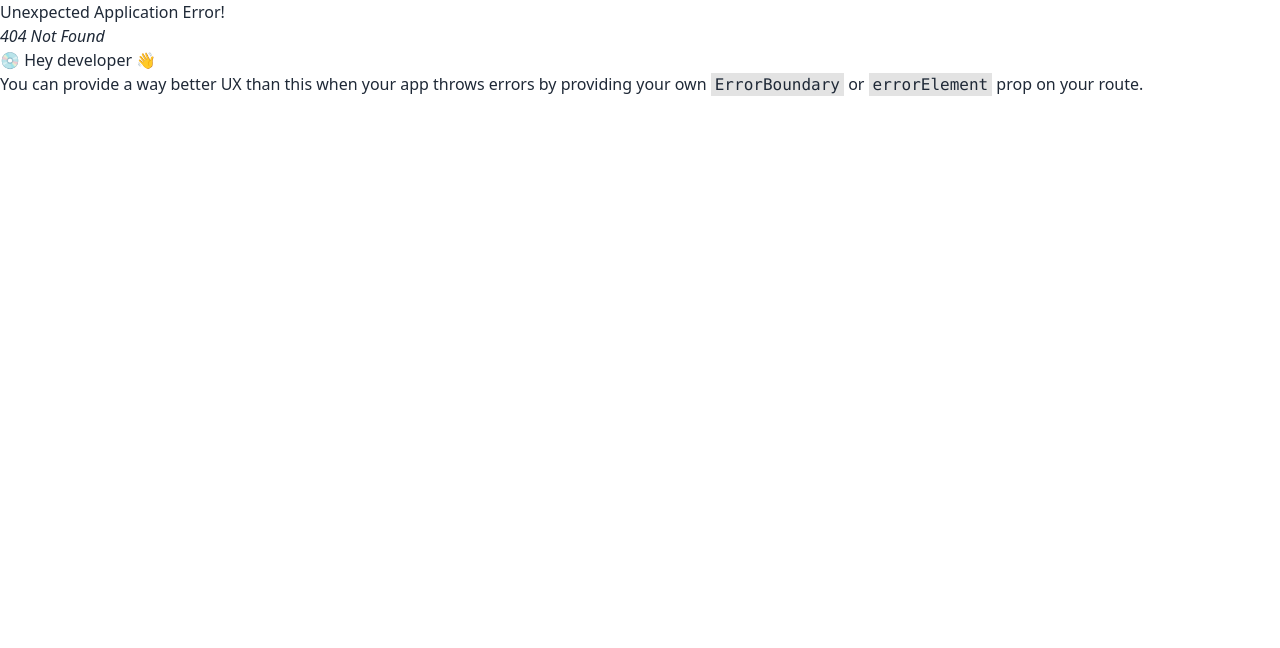
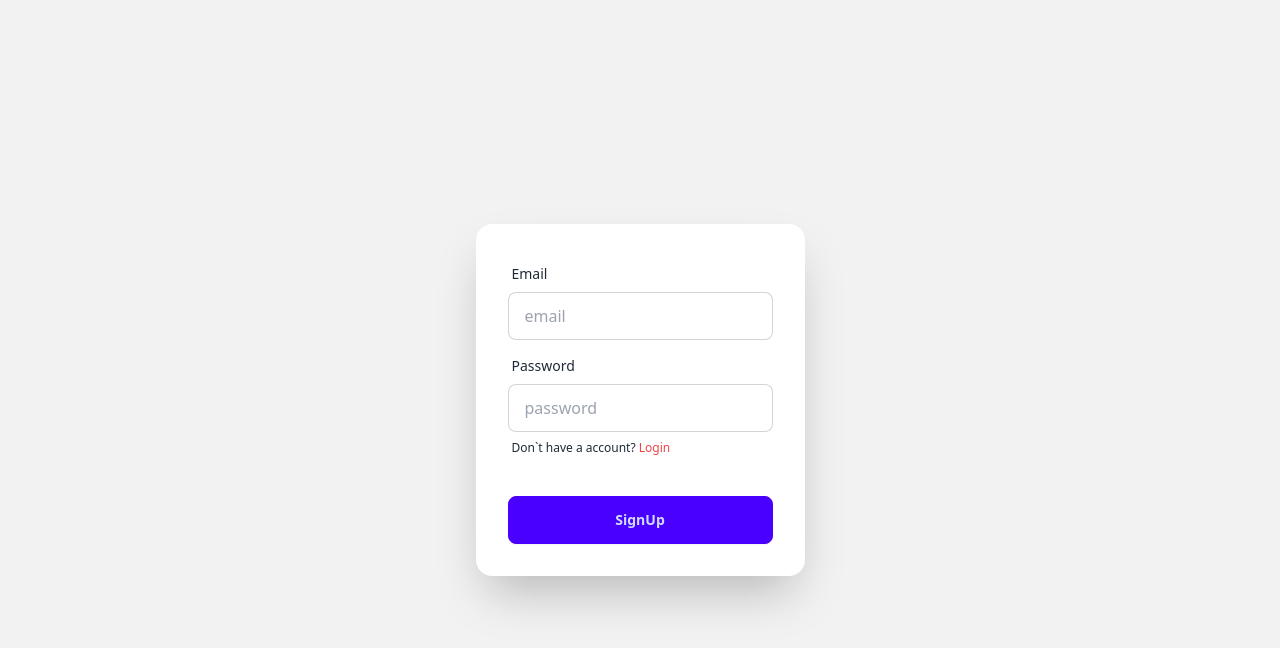
Before and after one commit to ripon4521/Task-Managements-Client-Side, a React (Vite) app: page /login in a window 1280 px wide. Before the commit this address had no page. Shown: the top 648 px of the page. Built offline with nearby package versions, Linux system fonts and the light colour scheme; no server answers.

Commit message:
create google login

```diff
--- a/index.html
+++ b/index.html
@@ -1,5 +1,5 @@
 <!doctype html>
-<html lang="en">
+<html lang="en" >
   <head>
     <meta charset="UTF-8" />
     <link rel="icon" type="image/svg+xml" href="./public/Logo/Frame 60809.png" />
--- a/package.json
+++ b/package.json
@@ -12,11 +12,13 @@
   "dependencies": {
     "@headlessui/react": "^1.7.17",
     "@heroicons/react": "^2.1.1",
+    "firebase": "^10.7.1",
     "localforage": "^1.10.0",
     "match-sorter": "^6.3.1",
     "react": "^18.2.0",
     "react-dom": "^18.2.0",
     "react-helmet-async": "^2.0.4",
+    "react-hook-form": "^7.49.2",
     "react-icons": "^4.12.0",
     "react-router-dom": "^6.21.0",
     "sort-by": "^1.2.0"
--- /dev/null
+++ b/src/Firebase/firebase.config.js
@@ -0,0 +1,17 @@
+// Import the functions you need from the SDKs you need
+import { initializeApp } from "firebase/app";
+// TODO: Add SDKs for Firebase products that you want to use
+// https://firebase.google.com/docs/web/setup#available-libraries
+
+// Your web app's Firebase configuration
+const firebaseConfig = {
+  apiKey: "AIzaSyCeC8FHdChQ15jyKxoCdyWSsHG5YC3qfTs",
+  authDomain: "task-mangement-3a66c.firebaseapp.com",
+  projectId: "task-mangement-3a66c",
+  storageBucket: "task-mangement-3a66c.appspot.com",
+  messagingSenderId: "166585528429",
+  appId: "1:166585528429:web:edfee73601fbf86a794f64"
+};
+
+// Initialize Firebase
+export const app = initializeApp(firebaseConfig);
--- a/src/Page/Home/Banner/Banner2.jsx
+++ b/src/Page/Home/Banner/Banner2.jsx
@@ -1,3 +1,5 @@
+import { Link } from "react-router-dom";
+
 const Banner2 = () => {
 
   return (
@@ -22,7 +24,7 @@ const Banner2 = () => {
                 href="#"
                 className="mr-5 flex items-center bg-[#276ef1] px-8 py-4 font-semibold text-white transition [box-shadow:rgb(171,_196,245)-8px_8px] hover:[box-shadow:rgb(171,_196,_245)_0px_0px] md:mr-6 lg:mr-8"
               >
-                <p className="mr-6 font-bold">Get Started</p>
+                <Link to='/signup' className="mr-6 font-bold">Get Started</Link>
                 <svg
                   fill="currentColor"
                   viewBox="0 0 20 21"
--- a/src/Page/Home/Navbar/Navbar.jsx
+++ b/src/Page/Home/Navbar/Navbar.jsx
@@ -1,6 +1,7 @@
 import  { useState } from 'react';
 import { FaBars } from "react-icons/fa";
 import logo from '../../../../public/Logo/Frame 60809.png'
+import { Link } from 'react-router-dom';
 
 const Navbar = () => {
   const [isOpen, setIsOpen] = useState(false);
@@ -29,7 +30,7 @@ const Navbar = () => {
           <div className="flex flex-col px-6 py-6 lg:flex-row lg:items-center lg:justify-between lg:px-10 lg:py-4 xl:px-20">
             {/* SVG LOGO - YOU CAN REPLACE THIS */}
             <a className='flex items-center' href="#">
-             <img src={logo} alt="" />
+             <img className='w-10' src={logo} alt="" />
              <span className='text-2xl font-dmsnas font-bold'>Beress</span>
             </a>
             {/* MENU CONTENT 1 */}
@@ -50,15 +51,15 @@ const Navbar = () => {
             </div>
             {/* MENU CONTENT 2 */}
             <div className={`flex flex-col space-y-8 lg:flex lg:flex-row lg:space-x-3 lg:space-y-0 ${isOpen ? 'show' : 'hidden'}`}>
-              <a href="#" className="font-inter rounded-lg lg:px-6 lg:py-4 lg:hover:bg-gray-50 lg:hover:text-gray-800">
+              <Link to="/signup" className="font-inter rounded-lg lg:px-6 lg:py-4 lg:hover:bg-gray-50 lg:hover:text-gray-800">
                 Sign Up
-              </a>
-              <a
+              </Link>
+              <Link
                 className="font-inter rounded-lg bg-black px-8 py-4 text-center text-white hover:bg-gray-800"
-                href="#"
+                to="/login"
               >
                 Login
-              </a>
+              </Link>
             </div>
             {/* BURGER MENU */}
             <a href="#" className="absolute right-5 lg:hidden" onClick={toggleNavbar}>
--- /dev/null
+++ b/src/Page/Login/Login.jsx
@@ -0,0 +1,54 @@
+import { Helmet } from "react-helmet-async";
+import { Link } from "react-router-dom";
+
+const Login = () => {
+  return (
+
+    <div>
+        <Helmet>
+        <title>Beress||Login</title>
+        </Helmet>
+      <div className="hero min-h-screen bg-base-200">
+        <div className="hero-content flex-col lg:flex-row-reverse">
+
+          <div className="card shrink-0 w-full max-w-sm shadow-2xl bg-base-100">
+            <form className="card-body">
+              <div className="form-control">
+                <label className="label">
+                  <span className="label-text">Email</span>
+                </label>
+                <input
+                  type="email"
+                  placeholder="email"
+                  className="input input-bordered"
+                  required
+                />
+              </div>
+              <div className="form-control">
+                <label className="label">
+                  <span className="label-text">Password</span>
+                </label>
+                <input
+                  type="password"
+                  placeholder="password"
+                  className="input input-bordered"
+                  required
+                />
+                <label className="label">
+                  <a href="#" className="label-text-alt link link-hover">
+                    Don`t have a account? <span><Link to='/signup'  className="text-red-500">Login</Link></span>
+                  </a>
+                </label>
+              </div>
+              <div className="form-control mt-6">
+                <button className="btn btn-primary">SignUp</button>
+              </div>
+            </form>
+          </div>
+        </div>
+      </div>
+    </div>
+  );
+};
+
+export default Login;
--- /dev/null
+++ b/src/Page/Login/SignUp.jsx
@@ -0,0 +1,79 @@
+import { useContext } from "react";
+import { Helmet } from "react-helmet-async";
+import { Link, useLocation, useNavigate } from "react-router-dom";
+import { AuthContext } from "../../Provider/AuthContext";
+
+
+const SignUp = () => {
+  const {user,googleLogin}=useContext(AuthContext)
+  const location = useLocation();
+
+  console.log(user);
+  const from = '/';
+  const navigate = useNavigate();
+      const handleGoogleLogin=()=>{
+        googleLogin()
+        navigate(from ,{replace:true});
+
+      }
+
+  return (
+    <section>
+      <Helmet>
+        <title>Beress||SignUp</title>
+      </Helmet>
+      {/* Container */}
+      <div className="py-16 md:py-24 lg:py-32">
+        {/* Component */}
+        <div className="mx-auto max-w-xl bg-[#f2f2f7] px-5 py-12 text-center md:px-10">
+          {/* Title */}
+          <h2 className="text-3xl font-bold md:text-5xl">Start 14-day free trial</h2>
+          <p className="mx-auto mb-5 mt-4 max-w-xl text-[#647084] md:mb-8">Lorem ipsum dolor sit amet consectetur adipiscing elit ut aliquam, purus sit amet luctus magna fringilla urna</p>
+          {/* Button */}
+          <a onClick={handleGoogleLogin} href="#" className="mx-auto flex max-w-sm justify-center bg-[#276ef1] px-8 py-4 text-center font-semibold text-white transition shadow-[rgb(171,196,245)]-8px-8px hover:shadow-[rgb(171,196,245)]-0px-0px">
+            <img src="https://assets.website-files.com/6357722e2a5f19121d37f84d/6357722e2a5f19d23637f876_GoogleLogo.svg" alt="" className="mr-4" />
+            <p className="font-bold">Sign up with Google</p>
+          </a>
+          {/* Divider */}
+          <div className="mx-auto mb-14 mt-14 flex max-w-sm justify-around">
+            <img src="https://assets.website-files.com/6357722e2a5f19121d37f84d/6358f3d7490d1b3d86cf9442_Line%203.svg" alt="" className="inline-block" />
+            <p className="text-sm text-[#647084]">or sign up with email</p>
+            <img src="https://assets.website-files.com/6357722e2a5f19121d37f84d/6358f3d7490d1b3d86cf9442_Line%203.svg" alt="" className="inline-block" />
+          </div>
+          {/* Form */}
+          <form className="mx-auto mb-4 max-w-sm pb-4" name="wf-form-password" method="get">
+            <FormInput src="https://assets.website-files.com/6357722e2a5f19121d37f84d/6357722e2a5f190b7e37f878_EnvelopeSimple.svg" type="email" placeholder="Email Address" required />
+            <FormInput src="https://assets.website-files.com/6357722e2a5f19121d37f84d/6357722e2a5f19601037f879_Lock-2.svg" type="password" placeholder="Password (min 8 characters)" required />
+            <SignUpButton />
+          </form>
+          <p className="text-sm text-[#636262]">Alrady have an account? <Link to="/login" className="font-[Montserrat,_sans-serif] text-sm font-bold text-black">Login</Link></p>
+        </div>
+      </div>
+    </section>
+  );
+};
+
+const FormInput = ({ src, type, placeholder, required }) => {
+  return (
+    <div className="relative mb-4 pb-2">
+      <img alt="" src={src} className="absolute bottom-0 left-[5%] right-auto top-[26%] inline-block" />
+      <input type={type} className="mb-4 block h-9 w-full border border-black bg-white px-3 py-6 pl-14 text-sm text-[#333333]" placeholder={placeholder} required={required} />
+    </div>
+  );
+};
+
+const SignUpButton = () => {
+  return (
+    <a href="#" className="flex max-w-full grid-cols-2 flex-row items-center justify-center bg-[#276ef1] px-8 py-4 text-center font-semibold text-white transition shadow-[rgb(171,196,245)]-8px-8px hover:shadow-[rgb(171,196,245)]-0px-0px">
+      <p className="mr-6 font-bold">Join Flowspark</p>
+      <div className="h-4 w-4 flex-none">
+        <svg fill="currentColor" viewBox="0 0 20 21" xmlns="http://www.w3.org/2000/svg">
+          <title>Arrow Right</title>
+          <polygon points="16.172 9 10.101 2.929 11.515 1.515 20 10 19.293 10.707 11.515 18.485 10.101 17.071 16.172 11 0 11 0 9"></polygon>
+        </svg>
+      </div>
+    </a>
+  );
+};
+
+export default SignUp;
--- /dev/null
+++ b/src/Provider/AuthContext.jsx
@@ -0,0 +1,80 @@
+import { createContext, useEffect, useState } from "react";
+
+import { GoogleAuthProvider, createUserWithEmailAndPassword, getAuth, onAuthStateChanged, signInWithEmailAndPassword, signInWithPopup, signOut, updateProfile } from "firebase/auth";
+import { app } from "../Firebase/firebase.config";
+// import { axiosPublic } from "../Hooks/useAxiosPublic";
+
+export const AuthContext = createContext(null);
+const auth = getAuth(app);
+const AuthProvider = ({children}) => {
+    const [user,setUser]=useState(null);
+    const [loading,setloading]=useState(true);
+    const provider = new GoogleAuthProvider();
+
+    const createUser =(email,password)=>{
+        setloading(true)
+       return createUserWithEmailAndPassword(auth, email, password)
+    }
+    const sighnIn = (email,password)=>{
+        setloading(true)
+        return signInWithEmailAndPassword(auth,email,password)
+    }
+    const googleLogin = ()=>{
+        setloading(true)
+        return signInWithPopup(auth ,provider)
+     }
+     const logout = ()=>{
+        setloading(true)
+        return signOut(auth)
+    }
+    const updateuserProfile = (name , photo)=>{
+        setloading(true)
+     return   updateProfile(auth.currentUser, {
+            displayName: name, photoURL: photo
+        })
+    }
+
+useEffect(()=>{
+    const unsubscribe = onAuthStateChanged(auth, currentuser =>{
+        setUser(currentuser)
+        // if (currentuser) {
+        //     // Get token and store cleint
+        //     const userInfo = {email : currentuser.email}
+        //     axiosPublic.post('/jwt', userInfo)
+        //     .then(res=>{
+        //         if (res.data.token) {
+        //             localStorage.setItem('access-token', res.data.token);
+        //         }
+        //     })
+        // }else{
+        //     // Remove Token
+        //     localStorage.removeItem('access-token')
+        // }
+        // console.log('currentUser' , auth);
+       setloading(false)
+    })
+    return()=>{
+         unsubscribe()
+    }
+},[])
+// console.log(user);
+
+const userInfo = {
+    user,
+    loading,
+    googleLogin,
+    logout,
+    createUser,
+    sighnIn,
+    updateuserProfile
+}
+
+
+    return (
+        <AuthContext.Provider value={userInfo} >
+            {children}
+        </AuthContext.Provider>
+    );
+};
+
+export default AuthProvider;
--- a/src/main.jsx
+++ b/src/main.jsx
@@ -7,11 +7,15 @@ import {
 } from "react-router-dom";
 import { router } from './Routers/Router.jsx';
 import { HelmetProvider } from 'react-helmet-async';
+import AuthProvider from './Provider/AuthContext.jsx';
 
 ReactDOM.createRoot(document.getElementById('root')).render(
   <React.StrictMode>
 <HelmetProvider>
-<RouterProvider router={router} />
+
+<AuthProvider>
+     <RouterProvider router={router} />
+     </AuthProvider>
 </HelmetProvider>
   </React.StrictMode>,
 )
```
Also changed, not shown: src/Routers/Router.jsx (+11 -0 lines), 1 other file (tests, documents, lock files or other folders).
